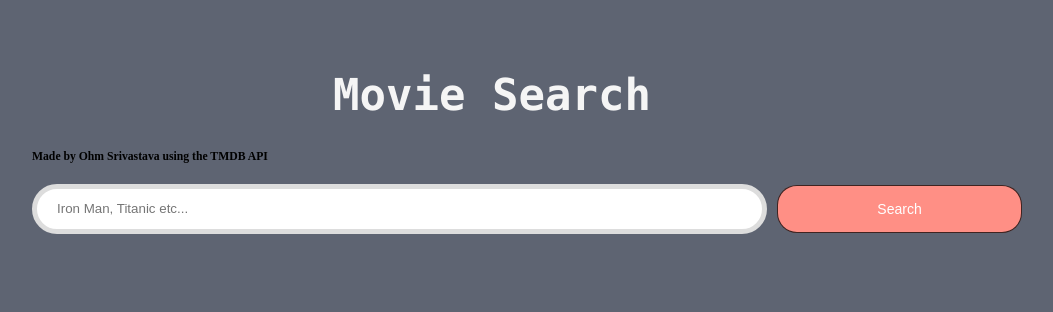
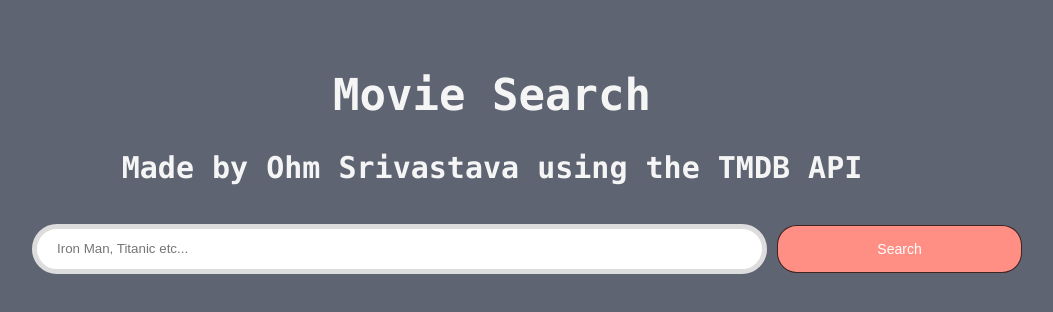
Before and after one commit to ohm-srivastava/movie-search-app, a React (Create React App) app: page / in a window 1280 px wide. Shown: the top 312 px of the page, without its empty margins (148-1201 px from the left). Built offline with nearby package versions, Linux system fonts and the light colour scheme.

Commit message:
name css

```diff
--- a/public/index.css
+++ b/public/index.css
@@ -37,8 +37,18 @@ small {
     font-family: Consolas;
     justify-content: center;
     color: #F5F5F5;
+    outline: #282c34;
 
 }
+.name {
+    font-size: 3rem;
+    text-align: center;
+    font-family: Consolas;
+    justify-content: center;
+    color: #F5F5F5;
+    outline: #282c34;
+}
+
 .form {
     display: grid;
     min-width: 1000px;
--- a/src/index.js
+++ b/src/index.js
@@ -7,7 +7,7 @@ class Main extends React.Component {
         return (
             <div className="container">
                 <h1 className="title">Movie Search</h1>
-                <h3>Made by Ohm Srivastava using the TMDB API</h3>
+                <h3 className = "name">Made by Ohm Srivastava using the TMDB API</h3>
                 <MovieSearch />
             </div>
         );
```
Also changed, not shown: 8 other files (tests, documents, lock files or other folders).
